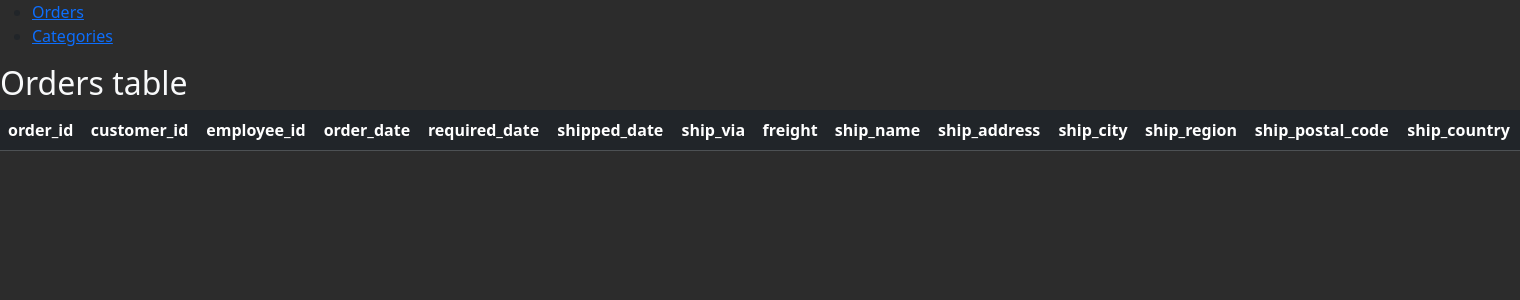
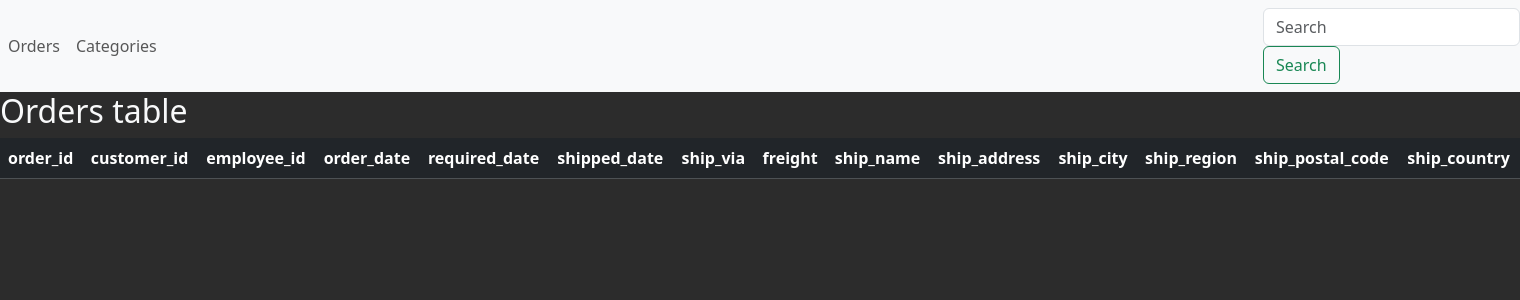
Before and after one commit to M1troll/punkserver, a Django app: page / in a window 1520 px wide. Shown: the top 300 px of the page. Run offline with Django 5.2, Linux system fonts and the light colour scheme; data that the repository does not hold is empty.

Commit message:
--wip-- [skip ci]

```diff
--- a/northwind/templates/base.html
+++ b/northwind/templates/base.html
@@ -7,12 +7,28 @@
     <link rel="stylesheet" href="{% static 'main.css' %}">
   </head>
   <body>
-    <div>
+  <nav class="navbar navbar-expand-lg navbar-light bg-light">
+    <div class="collapse navbar-collapse" id="navbarNav">
+      <ul class="navbar-nav">
+        <li class="nav-item active">
+          <a class="nav-link" href ="{% url 'orders' %}">Orders</a>
+        </li>
+        <li class="nav-item">
+          <a class="nav-link" href ="{% url 'categories' %}">Categories</a>
+        </li>
+      </ul>
+    </div>
+    <form class="form-inline">
+      <input class="form-control mr-sm-2" type="search" placeholder="Search" aria-label="Search">
+      <button class="btn btn-outline-success my-2 my-sm-0" type="submit">Search</button>
+    </form>
+  </nav>
+    {% comment %} <div>
         <ul>
             <li><a href ="{% url 'orders' %}">Orders</a></li>
             <li><a href ="{% url 'categories' %}">Categories</a></li>
         </ul>
-    </div>
+    </div> {% endcomment %}
     {% block content %}
     {% endblock content %}
   </body>
--- a/northwind/views.py
+++ b/northwind/views.py
@@ -9,7 +9,4 @@ def orders(request):
 
 def categories(request):
     categories = models.Categories.objects.all()
-    import ipdb; ipdb.set_trace()
-    from io import BytesIO
-    a3 = bytes.fromhex(categories[0].picture)
     return render(request, 'categories.html', {'categories': categories})
--- a/requirements.txt
+++ b/requirements.txt
@@ -5,3 +5,6 @@ psycopg2
 
 # For debug
 ipdb
+
+# For work with images
+pillow
```
Also changed, not shown: northwind/templates/categories.html (+4 -2 lines), northwind/templatetags/poll_extras.py (added, +34 -0 lines), northwind/templatetags/__init__.py (added).
